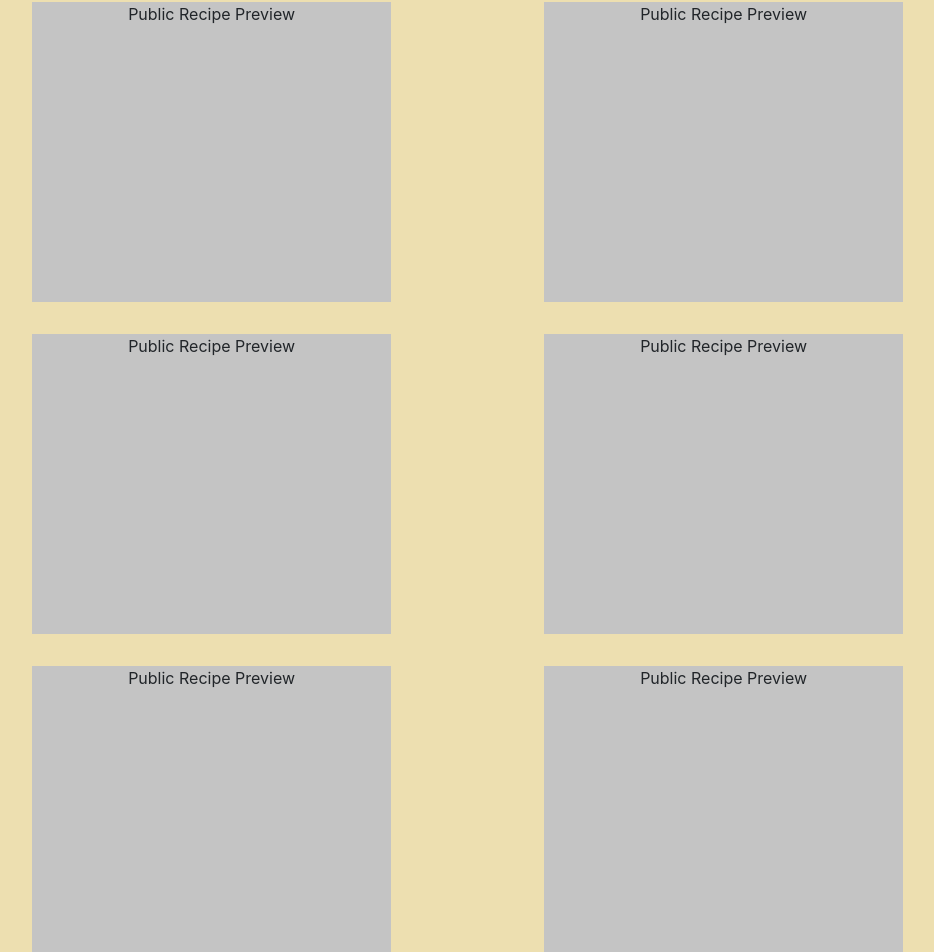
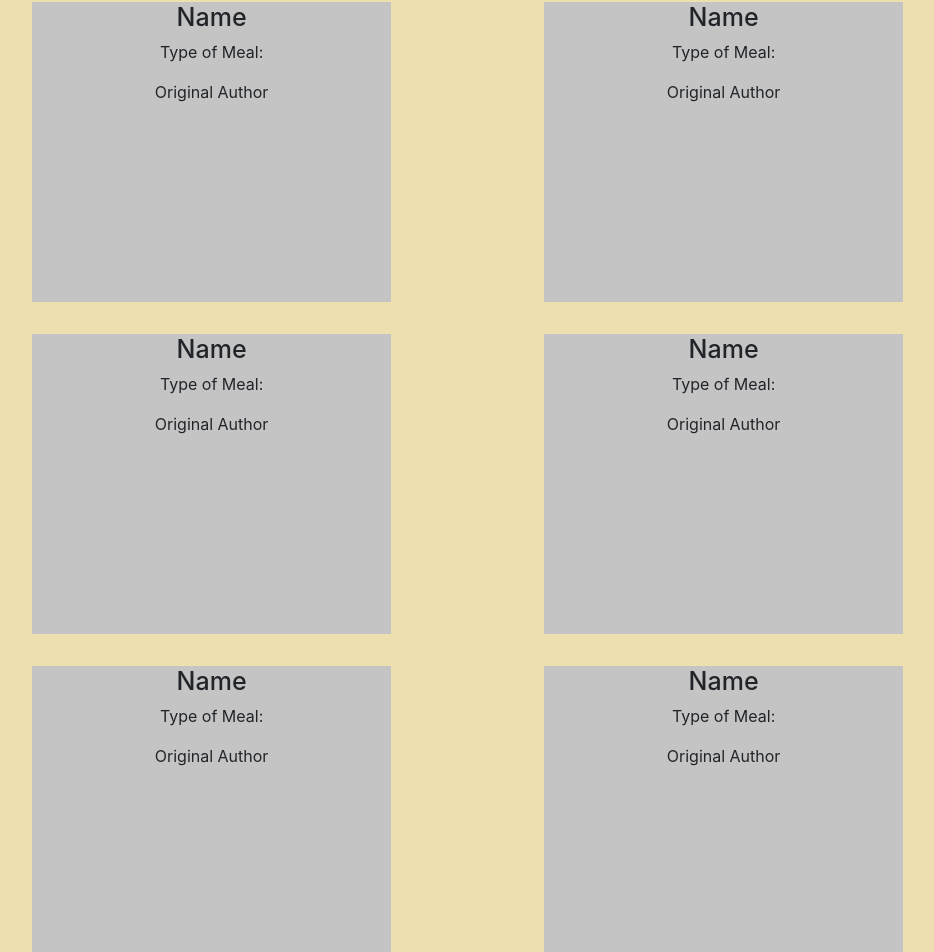
Before and after one commit to BuildWeek-Secret-Family-Recipes/Front-End, a React (Create React App) app: page / in a window 1280 px wide. Shown: the part 512-1464 px from the top of the page, without its empty margins (198-1132 px from the left). Built offline with nearby package versions, Linux system fonts and the light colour scheme.

Commit message:
brought test recipe cards into home

```diff
--- a/src/components/pages/Home.js
+++ b/src/components/pages/Home.js
@@ -3,6 +3,7 @@ import Dining from '../../assets/img/dining.png';
 import styled from 'styled-components';
 import Search from '../layout/Search';
 import { device } from'../layout/Breakpoints';
+import RecipeCard from '../recipe/RecipeCard';
 
 const Body = styled.div`
 background-color: #EDDFB0;`
@@ -98,14 +99,22 @@ const Home = () => {
                 <img src={Dining} alt='Family Dining' />
                 <p>Coming soon!</p>
                 <CardHolder>
+                    {/* <Card>Public Recipe Preview</Card>
                     <Card>Public Recipe Preview</Card>
                     <Card>Public Recipe Preview</Card>
                     <Card>Public Recipe Preview</Card>
                     <Card>Public Recipe Preview</Card>
                     <Card>Public Recipe Preview</Card>
                     <Card>Public Recipe Preview</Card>
-                    <Card>Public Recipe Preview</Card>
-                    <Card>Public Recipe Preview</Card>
+                    <Card>Public Recipe Preview</Card> */}
+                    <RecipeCard/>
+                    <RecipeCard/>
+                    <RecipeCard/>
+                    <RecipeCard/>
+                    <RecipeCard/>
+                    <RecipeCard/>
+                    <RecipeCard/>
+                    <RecipeCard/>
                 </CardHolder>
             </div>
 
--- a/src/components/recipe/RecipeCard.js
+++ b/src/components/recipe/RecipeCard.js
@@ -1,43 +1,73 @@
 // import React from 'react';
 
-// export default function RecipeCard() {
-//     return (
-//         <div>
-//             <h3>Recipe Card</h3>
-//         </div>
-//     )
+
+// recipe = {
+//     name: 'string',
+//     type_of_meal: 'string',
+//     original_author: 'string',
+//     user_id: 4 //integer, will be the same number as the user's ID who is creating the recipe
 // }
 
-// import React, { useState, useEffect} from 'react';
-// import axios from 'axios';
-// import RecipeCards from './RecipeCards.js';
-// import { Container, Row } from 'reactstrap';
 
-// export default function RecipeCard(){
+import React from "react";
+import styled from "styled-components"
+import {device} from '../layout/Breakpoints.js';
 
-//     const [recipe, setRecipe] = useState([]);
 
-//     useEffect(() =>{
-//         axios.get(`https://secret-recipes.herokuapp.com/api/auth/recipes`)
-//         .then(response =>{
-//             setRecipe(response.data);
-//         })
-//         .catch(error => {
-//             console.log("recipes were not returned", error);
-//         });
-//     }, [])
+export default function RecipeCard(props) {
 
-//     return(
-//         <Container>
-//             <Row>
-//                 {
-//                     recipe.map(recipeInfo =>{
-//                         return(
-//                             <RecipeCards/>
-//                         )
-//                     })
-//                 }
-//             </Row>
-//         </Container>
-//     )
-// }
+    const Card = styled.div`
+    height: 300px;
+width: 250px;
+background-color: #C4C4C4;
+margin-bottom: 2rem;
+
+@media ${device.mobileS} {
+    width: 50%;
+    margin-left: 5%;
+
+}
+
+@media ${device.tablet}{
+    width: 45%;
+}
+
+@media ${device.laptop}{
+    width: 35%;
+}
+
+
+@media ${device.laptopL}{
+    width: 22%;
+    height: 350px;
+    margin-left: 0;
+}
+
+
+@media ${device.desktop}{
+    width: 22%;
+    height: 400px;
+}
+
+@media ${device.desktopL}{
+    width: 20%;
+    height: 440px;
+    margin-left: 1%;
+    margin-right: 1%;
+}
+
+    `
+    const Header = styled.h2`
+    font-size: 25px;
+    // text-shadow: 2px 2px BlueViolet;
+    `
+
+
+  return(
+    <Card>
+      <Header>Name{props.name}</Header>
+        <p>Type of Meal: {props.type_of_meal}</p>
+        <p>Original Author {props.original_author}</p>
+    </Card>
+  )
+}
```
